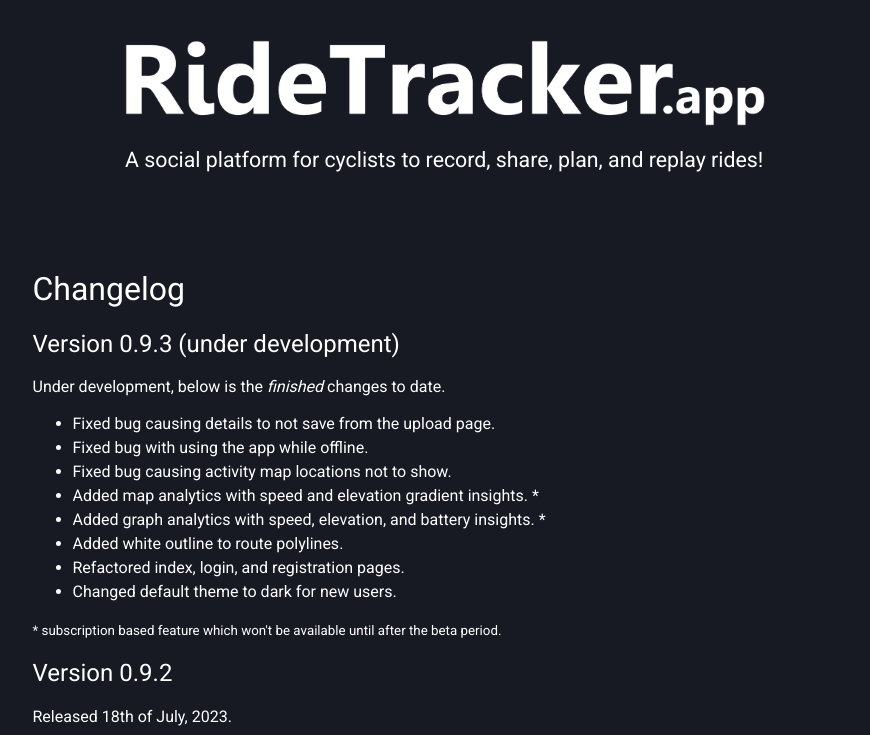
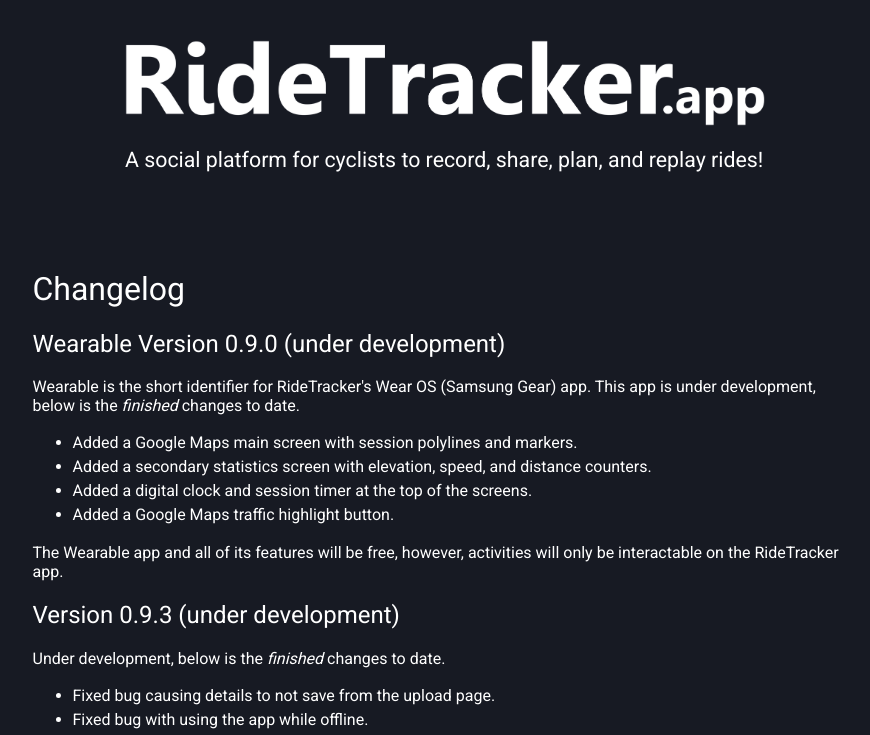
Before and after one commit to RideTracker/RideTrackerPages, a React (Create React App) app: page /changelog in a window 1280 px wide. Shown: the top 735 px of the page, without its empty margins (195-1065 px from the left). Built offline with nearby package versions, Linux system fonts and the light colour scheme.

Commit message:
Added Wearable version 0.9.0 development changelog

```diff
--- a/src/app/changelog.tsx
+++ b/src/app/changelog.tsx
@@ -19,6 +19,21 @@
 
                 <Container width={0.75}>
                     <h1>Changelog</h1>
+
+                    <div id="wearable-version-0.9.0">
+                        <a href="#wearable-version-0.9.0"><h2>Wearable Version 0.9.0 (under development)</h2></a>
+
+                        <p>Wearable is the short identifier for RideTracker's Wear OS (Samsung Gear) app. This app is under development, below is the <i>finished</i> changes to date.</p>
+
+                        <ul>
+                            <li>Added a Google Maps main screen with session polylines and markers.</li>
+                            <li>Added a secondary statistics screen with elevation, speed, and distance counters.</li>
+                            <li>Added a digital clock and session timer at the top of the screens.</li>
+                            <li>Added a Google Maps traffic highlight button.</li>
+                        </ul>
+
+                        <p>The Wearable app and all of its features will be free, however, activities will only be interactable on the RideTracker app.</p>
+                    </div>
 
                     <div id="version-0.9.3">
                         <a href="#version-0.9.3"><h2>Version 0.9.3 (under development)</h2></a>
```
